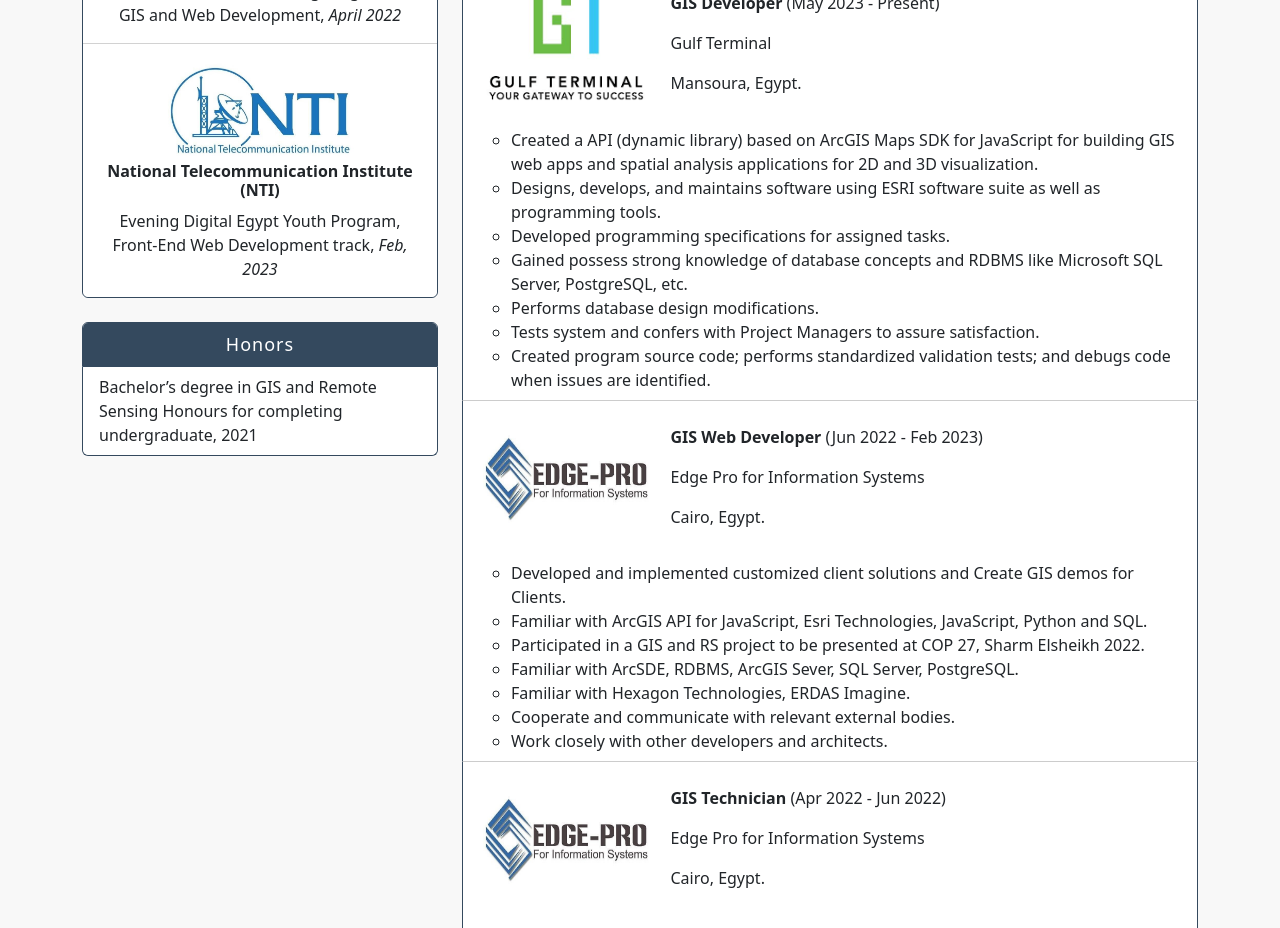
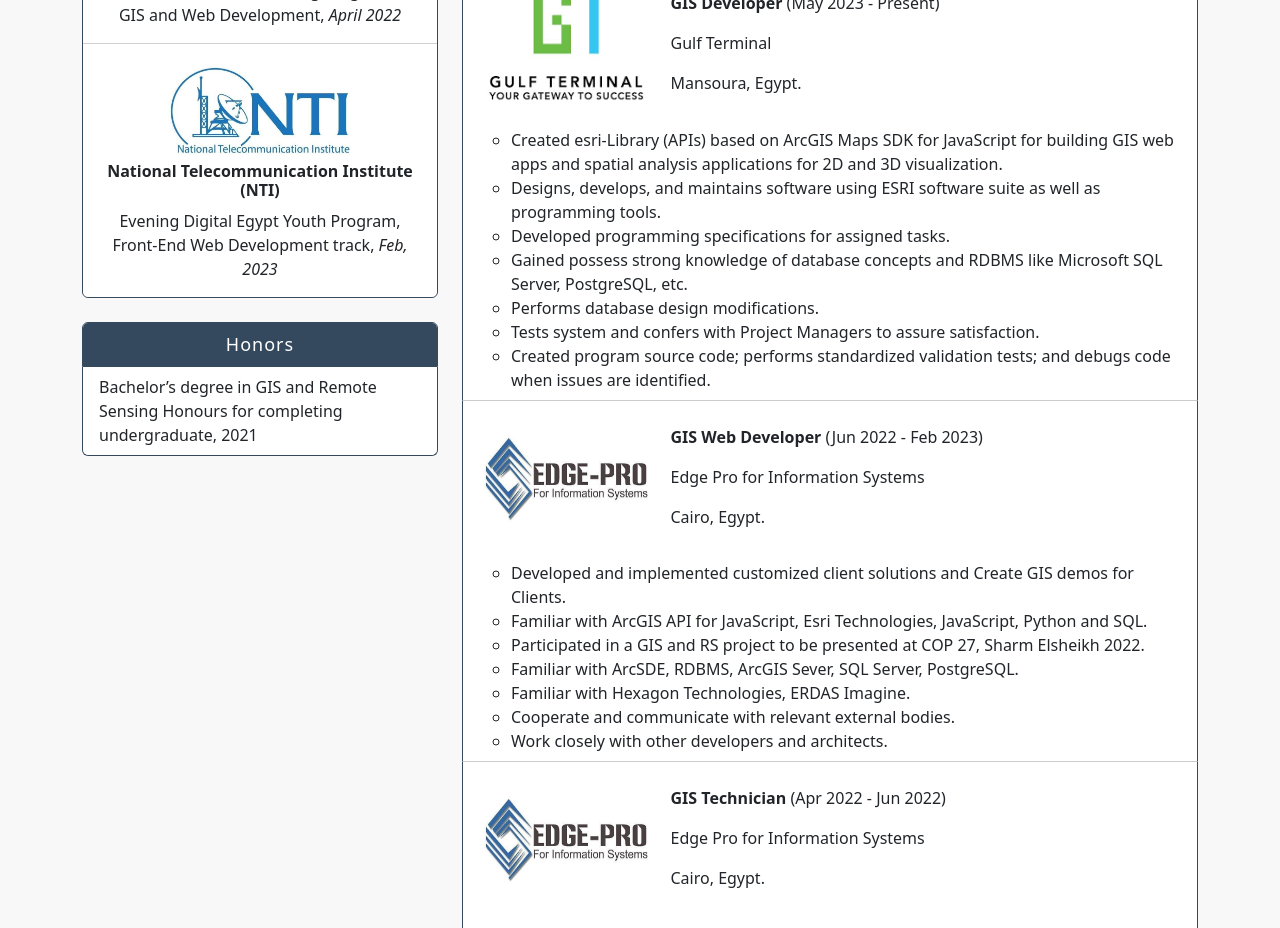
Before and after one commit to ashrafayman219/GIS-PORTFOLIO, a plain HTML site: page resume.html in a window 1280 px wide. Shown: the part 860-1788 px from the top of the page. Drawn offline with nearby package versions, Linux system fonts and the light colour scheme; a web font is replaced by a local one.

Commit message:
resume.html

```diff
--- a/resume.html
+++ b/resume.html
@@ -252,7 +252,7 @@
                 </li>
                 <li class="list-group-item experience-border-11">
                   <ul>
-                    <li class="">Created a API (dynamic library) based on ArcGIS Maps SDK for JavaScript for building GIS web apps and
+                    <li class="">Created esri-Library (APIs) based on ArcGIS Maps SDK for JavaScript for building GIS web apps and
                       spatial analysis applications for 2D and 3D visualization.</li>
                     <li class="">Designs, develops, and maintains software using ESRI software suite as well as programming tools.</li>
                     <li class="">Developed programming specifications for assigned tasks.</li>
```
